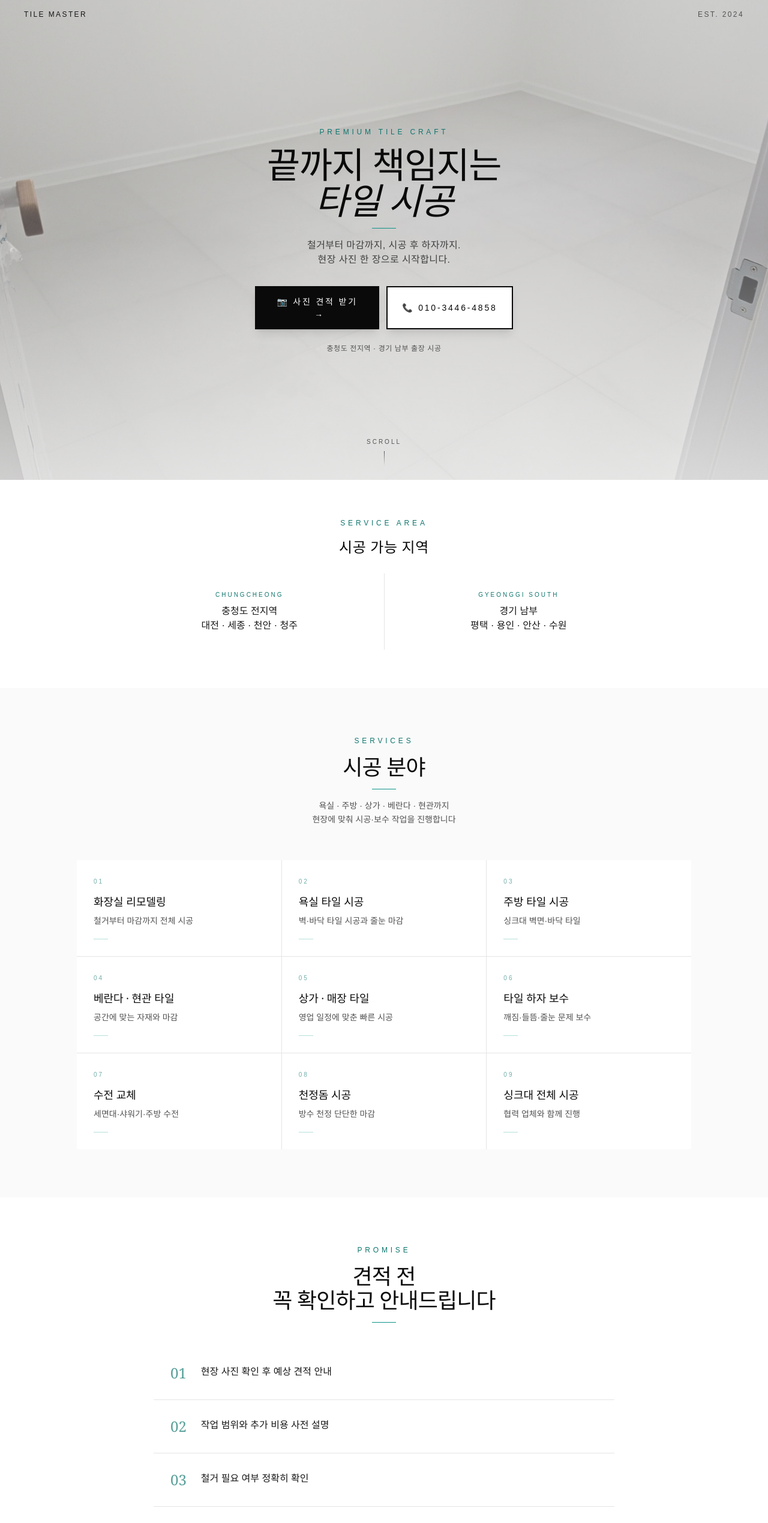
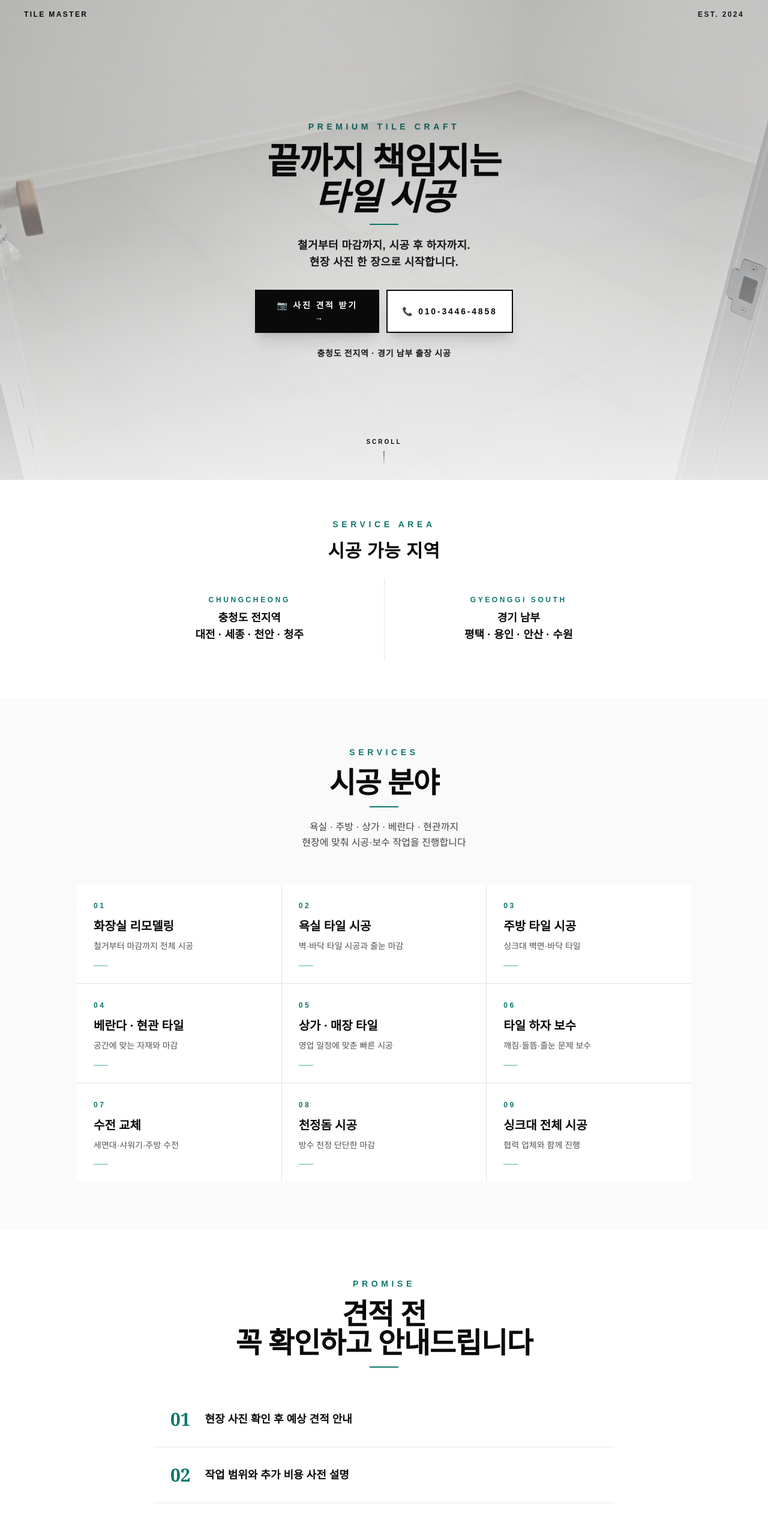
Before and after one commit to chozza-insaeng/dasiwa, a Next.js app: page / in a window 1280 px wide. Shown: the top 2539 px of the page at 60% size. Built offline with nearby package versions, Linux system fonts and the light colour scheme.

Commit message:
폰트 굵기 강화 및 가독성 개선

```diff
--- a/app/page.tsx
+++ b/app/page.tsx
@@ -45,9 +45,8 @@ export default function Home() {
   return (
     <div className="bg-[#fafafa] text-[#171717] overflow-x-hidden">
 
-      {/* 풀스크린 히어로 — 화이트 톤 */}
+      {/* 풀스크린 히어로 */}
       <section className="relative min-h-[100vh] w-full flex items-center justify-center overflow-hidden bg-white">
-        {/* 배경 이미지 */}
         <div
           className="absolute inset-0 z-0"
           style={{
@@ -59,28 +58,27 @@ export default function Home() {
             alt="타일 시공"
             className="w-full h-full object-cover scale-110"
           />
-          {/* 화이트 오버레이 — 사진 밝게, 텍스트 잘 보이게 */}
-          <div className="absolute inset-0 bg-gradient-to-b from-white/40 via-white/30 to-white/70" />
+          <div className="absolute inset-0 bg-gradient-to-b from-white/30 via-white/40 to-white/80" />
         </div>
 
         {/* 상단 네비 */}
-        <div className="absolute top-0 left-0 right-0 z-20 px-5 sm:px-10 py-4 flex justify-between items-center text-[10px] sm:text-xs tracking-[0.2em] uppercase">
-          <span className="text-[#171717] font-medium">Tile Master</span>
-          <span className="text-[#525252] font-light hidden sm:block">EST. 2024</span>
+        <div className="absolute top-0 left-0 right-0 z-20 px-5 sm:px-10 py-4 flex justify-between items-center text-xs tracking-[0.2em] uppercase">
+          <span className="text-[#0a0a0a] font-bold">Tile Master</span>
+          <span className="text-[#171717] font-semibold hidden sm:block">EST. 2024</span>
         </div>
 
         {/* 히어로 콘텐츠 + 버튼 */}
         <div className="relative z-10 text-center px-6 max-w-2xl py-12 sm:py-16">
-          <p className="text-[10px] sm:text-xs tracking-[0.4em] text-teal-700 font-medium mb-4 uppercase">
+          <p className="text-xs sm:text-sm tracking-[0.4em] text-teal-800 font-bold mb-4 uppercase drop-shadow-sm">
             Premium Tile Craft
           </p>
-          <h1 className="text-3xl sm:text-5xl md:text-6xl font-serif font-light text-[#0a0a0a] mb-4 leading-[1.15] tracking-tight">
+          <h1 className="text-4xl sm:text-5xl md:text-6xl font-serif font-bold text-[#0a0a0a] mb-4 leading-[1.15] tracking-tight drop-shadow-sm">
             끝까지 책임지는
             <br />
-            <span className="italic font-extralight">타일 시공</span>
+            <span className="italic font-semibold">타일 시공</span>
           </h1>
-          <div className="w-10 h-px bg-teal-600 mx-auto mb-4" />
-          <p className="text-sm sm:text-base text-[#404040] font-light tracking-wide leading-relaxed mb-8 max-w-md mx-auto">
+          <div className="w-12 h-0.5 bg-teal-700 mx-auto mb-5" />
+          <p className="text-base sm:text-lg text-[#171717] font-semibold tracking-wide leading-relaxed mb-8 max-w-md mx-auto drop-shadow-sm">
             철거부터 마감까지, 시공 후 하자까지.
             <br />
             현장 사진 한 장으로 시작합니다.
@@ -90,30 +88,30 @@ export default function Home() {
           <div className="flex flex-col sm:flex-row gap-3 max-w-md mx-auto">
             <button
               onClick={() => (window.location.href = "/inquiry")}
-              className="flex-1 group px-6 py-4 bg-[#0a0a0a] text-white font-medium text-xs sm:text-sm tracking-[0.2em] uppercase hover:bg-teal-700 transition-all duration-500 shadow-lg"
+              className="flex-1 group px-6 py-4 bg-[#0a0a0a] text-white font-bold text-sm tracking-[0.2em] uppercase hover:bg-teal-700 transition-all duration-500 shadow-xl"
             >
               📷 사진 견적 받기
               <span className="inline-block ml-2 group-hover:translate-x-1 transition-transform">→</span>
             </button>
             <button
               onClick={() => (window.location.href = "tel:01034464858")}
-              className="flex-1 group px-6 py-4 bg-white text-[#0a0a0a] border-2 border-[#0a0a0a] font-medium text-xs sm:text-sm tracking-[0.2em] uppercase hover:bg-[#0a0a0a] hover:text-white transition-all duration-500 shadow-lg"
+              className="flex-1 group px-6 py-4 bg-white text-[#0a0a0a] border-2 border-[#0a0a0a] font-bold text-sm tracking-[0.2em] uppercase hover:bg-[#0a0a0a] hover:text-white transition-all duration-500 shadow-xl"
             >
               📞 010-3446-4858
             </button>
           </div>
 
           {/* 지역 정보 */}
-          <p className="text-[10px] sm:text-xs text-[#525252] font-light mt-6 tracking-wider">
+          <p className="text-xs sm:text-sm text-[#171717] font-semibold mt-6 tracking-wider drop-shadow-sm">
             충청도 전지역 · 경기 남부 출장 시공
           </p>
         </div>
 
         {/* 스크롤 인디케이터 */}
         <div className="absolute bottom-6 left-1/2 -translate-x-1/2 z-10">
-          <div className="flex flex-col items-center gap-2 text-[#525252] text-[10px] tracking-[0.3em] uppercase">
+          <div className="flex flex-col items-center gap-2 text-[#0a0a0a] text-[10px] tracking-[0.3em] uppercase font-bold">
             <span>Scroll</span>
-            <div className="w-px h-6 bg-gradient-to-b from-[#525252] to-transparent" />
+            <div className="w-px h-6 bg-gradient-to-b from-[#0a0a0a] to-transparent" />
           </div>
         </div>
       </section>
@@ -121,21 +119,21 @@ export default function Home() {
       {/* 시공 가능 지역 */}
       <section className="relative py-12 sm:py-16 px-5 sm:px-6 bg-white">
         <div className="max-w-4xl mx-auto text-center">
-          <p className="text-[10px] sm:text-xs tracking-[0.4em] text-teal-700 mb-4 uppercase font-medium">Service Area</p>
-          <h2 className="text-xl sm:text-2xl font-serif font-light mb-7 tracking-wide text-[#0a0a0a]">
+          <p className="text-xs sm:text-sm tracking-[0.4em] text-teal-700 mb-4 uppercase font-bold">Service Area</p>
+          <h2 className="text-2xl sm:text-3xl font-serif font-bold mb-7 tracking-wide text-[#0a0a0a]">
             시공 가능 지역
           </h2>
           <div className="grid grid-cols-1 sm:grid-cols-2 gap-px bg-[#e5e5e5]">
-            <div className="bg-white p-5 sm:p-7">
-              <p className="text-teal-700 text-[10px] tracking-[0.3em] uppercase mb-2 font-medium">Chungcheong</p>
-              <p className="text-[#171717] text-sm sm:text-base font-light leading-relaxed">
+            <div className="bg-white p-6 sm:p-7">
+              <p className="text-teal-700 text-xs tracking-[0.3em] uppercase mb-2 font-bold">Chungcheong</p>
+              <p className="text-[#0a0a0a] text-base sm:text-lg font-semibold leading-relaxed">
                 충청도 전지역<br />
                 대전 · 세종 · 천안 · 청주
               </p>
             </div>
-            <div className="bg-white p-5 sm:p-7">
-              <p className="text-teal-700 text-[10px] tracking-[0.3em] uppercase mb-2 font-medium">Gyeonggi South</p>
-              <p className="text-[#171717] text-sm sm:text-base font-light leading-relaxed">
+            <div className="bg-white p-6 sm:p-7">
+              <p className="text-teal-700 text-xs tracking-[0.3em] uppercase mb-2 font-bold">Gyeonggi South</p>
+              <p className="text-[#0a0a0a] text-base sm:text-lg font-semibold leading-relaxed">
                 경기 남부<br />
                 평택 · 용인 · 안산 · 수원
               </p>
@@ -148,12 +146,12 @@ export default function Home() {
       <section className="relative py-16 sm:py-20 px-5 sm:px-6 bg-[#fafafa]">
         <div className="max-w-5xl mx-auto">
           <div className="mb-10 sm:mb-14 text-center">
-            <p className="text-[10px] sm:text-xs tracking-[0.4em] text-teal-700 mb-4 uppercase font-medium">Services</p>
-            <h2 className="text-2xl sm:text-3xl md:text-4xl font-serif font-light text-[#0a0a0a] mb-4 tracking-tight">
+            <p className="text-xs sm:text-sm tracking-[0.4em] text-teal-700 mb-4 uppercase font-bold">Services</p>
+            <h2 className="text-3xl sm:text-4xl md:text-5xl font-serif font-bold text-[#0a0a0a] mb-4 tracking-tight">
               시공 분야
             </h2>
-            <div className="w-10 h-px bg-teal-600 mx-auto mb-4" />
-            <p className="text-[#525252] text-sm font-light leading-relaxed max-w-md mx-auto">
+            <div className="w-12 h-0.5 bg-teal-700 mx-auto mb-5" />
+            <p className="text-[#404040] text-base font-medium leading-relaxed max-w-md mx-auto">
               욕실 · 주방 · 상가 · 베란다 · 현관까지<br />
               현장에 맞춰 시공·보수 작업을 진행합니다
             </p>
@@ -163,18 +161,18 @@ export default function Home() {
             {services.map((s) => (
               <div
                 key={s.title}
-                className="group bg-white p-5 sm:p-7 hover:bg-[#fafafa] transition-all duration-500"
+                className="group bg-white p-6 sm:p-7 hover:bg-[#fafafa] transition-all duration-500"
               >
-                <p className="text-[10px] tracking-[0.3em] text-teal-700/60 mb-3 font-medium">
+                <p className="text-xs tracking-[0.3em] text-teal-700 mb-3 font-bold">
                   {s.num}
                 </p>
-                <h3 className="text-base sm:text-lg font-serif font-medium text-[#0a0a0a] mb-2 group-hover:text-teal-700 transition-colors">
+                <h3 className="text-lg sm:text-xl font-serif font-bold text-[#0a0a0a] mb-2 group-hover:text-teal-700 transition-colors">
                   {s.title}
                 </h3>
-                <p className="text-xs sm:text-sm text-[#525252] font-light leading-relaxed">
+                <p className="text-sm text-[#525252] font-medium leading-relaxed">
                   {s.desc}
                 </p>
-                <div className="w-6 h-px bg-teal-600/30 mt-5 group-hover:w-12 group-hover:bg-teal-600 transition-all duration-500" />
+                <div className="w-6 h-0.5 bg-teal-600/40 mt-5 group-hover:w-12 group-hover:bg-teal-600 transition-all duration-500" />
               </div>
             ))}
           </div>
@@ -185,24 +183,24 @@ export default function Home() {
       <section className="relative py-16 sm:py-20 px-5 sm:px-6 bg-white">
         <div className="max-w-3xl mx-auto">
           <div className="mb-10 text-center">
-            <p className="text-[10px] sm:text-xs tracking-[0.4em] text-teal-700 mb-4 uppercase font-medium">Promise</p>
-            <h2 className="text-2xl sm:text-3xl md:text-4xl font-serif font-light text-[#0a0a0a] mb-4 tracking-tight leading-tight">
+            <p className="text-xs sm:text-sm tracking-[0.4em] text-teal-700 mb-4 uppercase font-bold">Promise</p>
+            <h2 className="text-3xl sm:text-4xl md:text-5xl font-serif font-bold text-[#0a0a0a] mb-4 tracking-tight leading-tight">
               견적 전<br />
               꼭 확인하고 안내드립니다
             </h2>
-            <div className="w-10 h-px bg-teal-600 mx-auto" />
+            <div className="w-12 h-0.5 bg-teal-700 mx-auto" />
           </div>
 
           <div className="space-y-px bg-[#e5e5e5]">
             {promises.map((p) => (
               <div
                 key={p.num}
-                className="group bg-white p-5 sm:p-7 flex items-start gap-4 sm:gap-6 hover:bg-[#fafafa] transition-colors"
+                className="group bg-white p-6 sm:p-7 flex items-start gap-4 sm:gap-6 hover:bg-[#fafafa] transition-colors"
               >
-                <span className="text-xl sm:text-2xl font-serif font-extralight text-teal-700/70 flex-shrink-0">
+                <span className="text-2xl sm:text-3xl font-serif font-bold text-teal-700 flex-shrink-0">
                   {p.num}
                 </span>
-                <p className="text-[#171717] font-light text-sm sm:text-base leading-relaxed pt-0.5">
+                <p className="text-[#0a0a0a] font-semibold text-base sm:text-lg leading-relaxed pt-1">
                   {p.text}
                 </p>
               </div>
@@ -215,12 +213,12 @@ export default function Home() {
       <section className="relative py-16 sm:py-20 px-5 sm:px-6 bg-[#fafafa]">
         <div className="max-w-5xl mx-auto">
           <div className="mb-10 text-center">
-            <p className="text-[10px] sm:text-xs tracking-[0.4em] text-teal-700 mb-4 uppercase font-medium">Portfolio</p>
-            <h2 className="text-2xl sm:text-3xl md:text-4xl font-serif font-light text-[#0a0a0a] mb-4 tracking-tight">
+            <p className="text-xs sm:text-sm tracking-[0.4em] text-teal-700 mb-4 uppercase font-bold">Portfolio</p>
+            <h2 className="text-3xl sm:text-4xl md:text-5xl font-serif font-bold text-[#0a0a0a] mb-4 tracking-tight">
               시공 사례
             </h2>
-            <div className="w-10 h-px bg-teal-600 mx-auto mb-4" />
-            <p className="text-[#525252] text-sm font-light leading-relaxed">
+            <div className="w-12 h-0.5 bg-teal-700 mx-auto mb-5" />
+            <p className="text-[#404040] text-base font-medium leading-relaxed">
               실제 시공한 현장 47곳의 사진을 확인하세요
             </p>
           </div>
@@ -229,7 +227,7 @@ export default function Home() {
             {featuredPhotos.map((src, i) => (
               <div
                 key={src}
-                className="group aspect-[4/5] bg-white overflow-hidden cursor-pointer relative shadow-sm"
+                className="group aspect-[4/5] bg-white overflow-hidden cursor-pointer relative shadow-md"
                 onClick={() => (window.location.href = "/gallery")}
               >
                 <img
@@ -238,9 +236,9 @@ export default function Home() {
                   className="w-full h-full object-cover transition-all duration-700 group-hover:scale-105"
                   loading="lazy"
                 />
-                <div className="absolute inset-0 bg-gradient-to-t from-[#0a0a0a]/60 via-transparent to-transparent opacity-0 group-hover:opacity-100 transition-opacity duration-500" />
+                <div className="absolute inset-0 bg-gradient-to-t from-[#0a0a0a]/70 via-transparent to-transparent opacity-0 group-hover:opacity-100 transition-opacity duration-500" />
                 <div className="absolute bottom-0 left-0 right-0 p-3 sm:p-4 opacity-0 group-hover:opacity-100 transition-opacity duration-500">
-                  <p className="text-[10px] text-white tracking-[0.3em] uppercase font-light">
+                  <p className="text-xs text-white tracking-[0.3em] uppercase font-bold">
                     Project {String(i + 1).padStart(2, "0")}
                   </p>
                 </div>
@@ -251,7 +249,7 @@ export default function Home() {
           <div className="text-center">
             <button
               onClick={() => (window.location.href = "/gallery")}
-              className="group px-8 py-3 border-2 border-[#0a0a0a] text-[#0a0a0a] text-[10px] sm:text-xs tracking-[0.3em] uppercase font-medium hover:bg-[#0a0a0a] hover:text-white transition-all"
+              className="group px-8 py-3 border-2 border-[#0a0a0a] text-[#0a0a0a] text-xs sm:text-sm tracking-[0.3em] uppercase font-bold hover:bg-[#0a0a0a] hover:text-white transition-all"
             >
               전체 시공 사례 보기
               <span className="inline-block ml-2 group-hover:translate-x-2 transition-transform">→</span>
@@ -260,7 +258,7 @@ export default function Home() {
         </div>
       </section>
 
-      {/* 하단 콜투액션 — 차콜 톤 */}
+      {/* 하단 콜투액션 */}
       <section className="relative py-20 sm:py-24 px-5 sm:px-6 bg-[#0a0a0a] overflow-hidden">
         <div className="absolute inset-0 opacity-10">
           <div className="absolute top-0 right-0 w-64 h-64 bg-teal-500/20 rounded-full blur-3xl" />
@@ -268,27 +266,27 @@ export default function Home() {
         </div>
 
         <div className="relative max-w-3xl mx-auto text-center">
-          <p className="text-[10px] sm:text-xs tracking-[0.4em] text-teal-400 mb-4 uppercase font-medium">Get a Quote</p>
-          <h2 className="text-2xl sm:text-3xl md:text-4xl font-serif font-light text-white mb-5 tracking-tight leading-tight">
+          <p className="text-xs sm:text-sm tracking-[0.4em] text-teal-400 mb-4 uppercase font-bold">Get a Quote</p>
+          <h2 className="text-3xl sm:text-4xl md:text-5xl font-serif font-bold text-white mb-5 tracking-tight leading-tight">
             지금 바로<br />
             견적 받으세요
           </h2>
-          <div className="w-10 h-px bg-teal-400 mx-auto mb-5" />
-          <p className="text-white/70 text-sm font-light mb-8 leading-relaxed max-w-md mx-auto">
+          <div className="w-12 h-0.5 bg-teal-400 mx-auto mb-5" />
+          <p className="text-white/90 text-base font-medium mb-8 leading-relaxed max-w-md mx-auto">
             현장 사진과 간단한 정보만 보내주시면<br />
             빠르게 연락드립니다
           </p>
           <div className="flex flex-col sm:flex-row gap-3 justify-center max-w-sm mx-auto">
             <button
               onClick={() => (window.location.href = "/inquiry")}
-              className="group px-6 py-4 bg-white text-[#0a0a0a] text-[10px] sm:text-xs tracking-[0.3em] uppercase font-medium hover:bg-teal-400 transition-all"
+              className="group px-6 py-4 bg-white text-[#0a0a0a] text-xs sm:text-sm tracking-[0.3em] uppercase font-bold hover:bg-teal-400 transition-all"
             >
               사진 견적
               <span className="inline-block ml-2 group-hover:translate-x-1 transition-transform">→</span>
             </button>
             <button
               onClick={() => (window.location.href = "tel:01034464858")}
-              className="group px-6 py-4 bg-transparent border border-white/30 text-white text-[10px] sm:text-xs tracking-[0.3em] uppercase font-medium hover:border-teal-400 hover:text-teal-400 transition-all"
+              className="group px-6 py-4 bg-transparent border-2 border-white/50 text-white text-xs sm:text-sm tracking-[0.3em] uppercase font-bold hover:border-teal-400 hover:text-teal-400 transition-all"
             >
               바로 전화
               <span className="inline-block ml-2 group-hover:translate-x-1 transition-transform">→</span>
@@ -297,18 +295,18 @@ export default function Home() {
         </div>
       </section>
 
-      {/* 푸터 — 화이트 톤 */}
+      {/* 푸터 */}
       <footer className="bg-white border-t border-[#e5e5e5] px-5 sm:px-6 py-10">
         <div className="max-w-4xl mx-auto">
           <div className="text-center space-y-4">
-            <p className="text-[10px] tracking-[0.5em] text-teal-700 uppercase font-medium">Tile Master</p>
-            <div className="w-10 h-px bg-[#e5e5e5] mx-auto" />
-            <p className="text-[#0a0a0a] font-serif text-lg font-light">타일 마스터</p>
-            <div className="space-y-1.5 text-[#525252] text-xs font-light pt-3">
-              <p>타일 시공 문의 · <span className="text-teal-700 font-medium">010-3446-4858</span></p>
+            <p className="text-xs tracking-[0.5em] text-teal-700 uppercase font-bold">Tile Master</p>
+            <div className="w-12 h-px bg-[#e5e5e5] mx-auto" />
+            <p className="text-[#0a0a0a] font-serif text-xl font-bold">타일 마스터</p>
+            <div className="space-y-1.5 text-[#404040] text-sm font-medium pt-3">
+              <p>타일 시공 문의 · <span className="text-teal-700 font-bold">010-3446-4858</span></p>
               <p>시공 가능 지역 · 충청도 전지역 · 경기 남부</p>
             </div>
-            <p className="text-[10px] text-[#a3a3a3] font-light pt-6 tracking-wider">
+            <p className="text-xs text-[#a3a3a3] font-medium pt-6 tracking-wider">
               © 2026 TILE MASTER · ALL RIGHTS RESERVED
             </p>
           </div>
```
